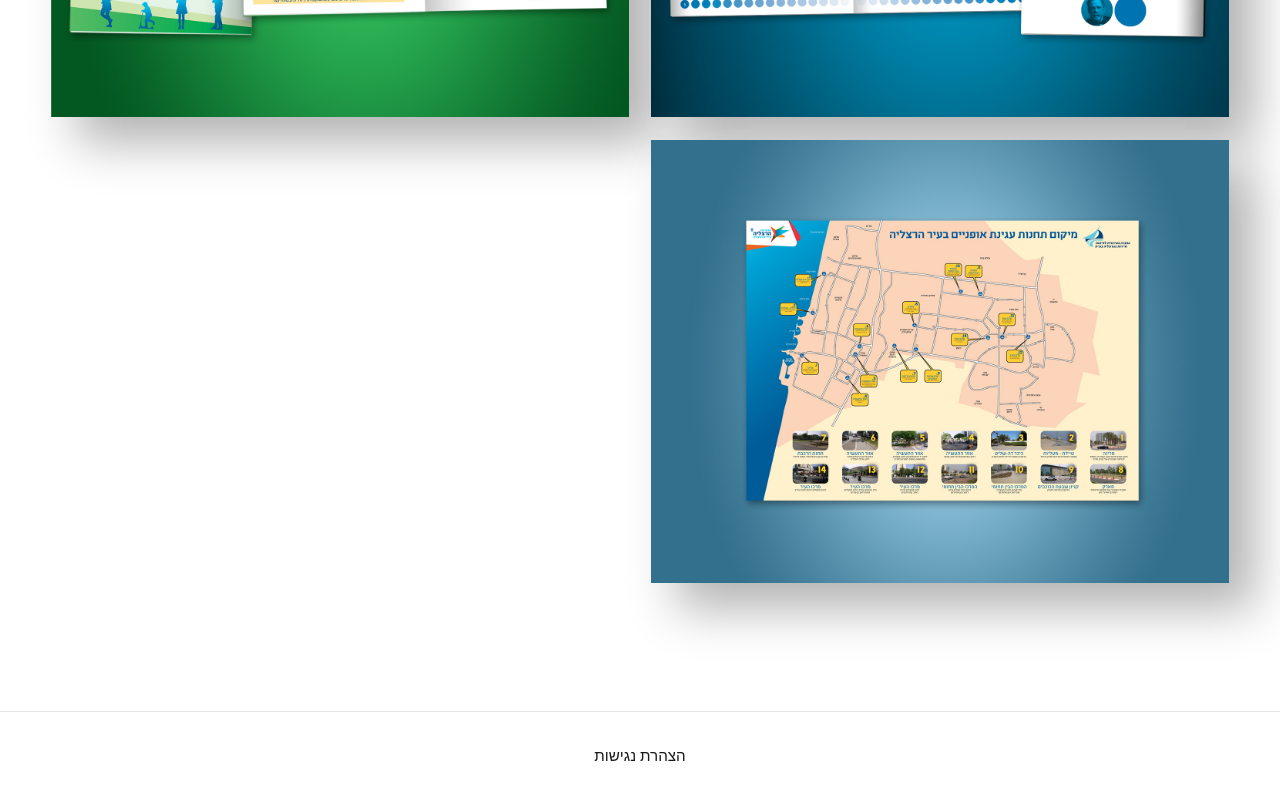
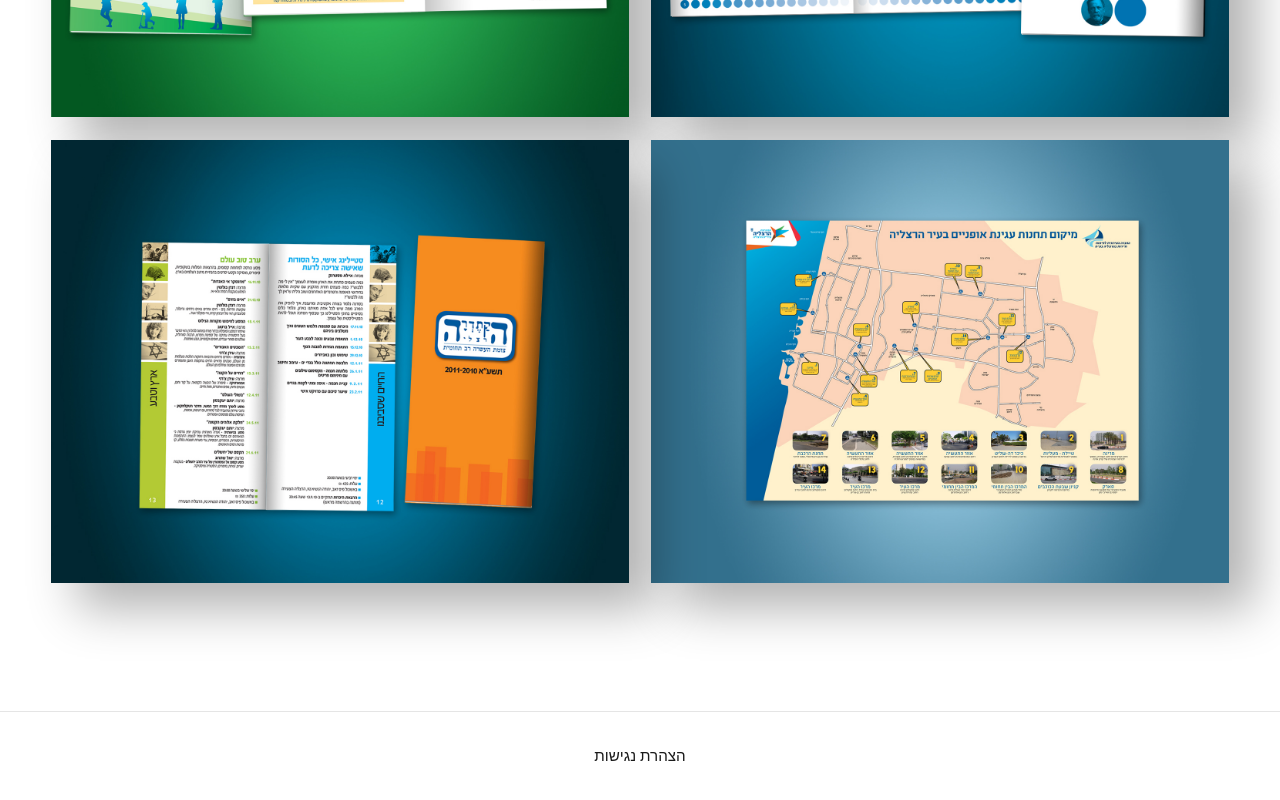
Before and after one commit to gadipol-jpg/Gadi-Politi-Site, a plain HTML site: page municipalities.html in a window 1280 px wide. Shown: the part 2979-3779 px from the top of the page. Drawn offline with nearby package versions, Linux system fonts and the light colour scheme.

Commit message:
Add 14th municipal image (Herzliya Katedra booklet)

```diff
--- a/municipalities.html
+++ b/municipalities.html
@@ -216,6 +216,7 @@
       <div class="more-item"><img loading="lazy" decoding="async" src="Muni/11_Herzliya_Science_Booklet.jpg" alt="עמוד מתוך חוברת הרצאות מרכז המדעים הרצליה: פרטי הרצאות מדע לילדים ומבוגרים, ועטיפת החוברת ״מדע בגובה העיניים״" width="1500" height="1150"></div>
       <div class="more-item"><img loading="lazy" decoding="async" src="Muni/12_Herzliya_Think_Green.jpg" alt="עטיפת חוברת ״בהרצליה חושבים ירוק״ של עיריית הרצליה, עם עמודים פנימיים המציגים גרפים וניתוח צריכת חשמל עירונית" width="1500" height="1150"></div>
       <div class="more-item"><img loading="lazy" decoding="async" src="Muni/13_Herzliya_Bike_Map_1500_1150.jpg" alt="מפת עיריית הרצליה למיקום 14 תחנות עגינת אופניים ברחבי העיר, עם תמונה ומספר לכל תחנה" width="1500" height="1150"></div>
+      <div class="more-item"><img loading="lazy" decoding="async" src="Muni/014_Herzliya_Katedra.jpg" alt="חוברת ״הקתדרה — צומת העשרה רב תחומית״ של הרצליה לשנת תשע״א 2010-2011: עטיפה כתומה וכפולת עמודים פנימית עם לוח הרצאות" width="1500" height="1150"></div>
     </div>
   <div class="arrow-panel bottom">
     <a class="arrow-btn" href="graphic-design.html" aria-label="לקטגוריה הקודמת: עיצוב גרפי"><svg viewBox="0 0 24 24" width="20" height="20" fill="none" stroke="currentColor" stroke-width="3.5" stroke-linecap="round" stroke-linejoin="round"><polyline points="10 6 16 12 10 18"/><line x1="12" y1="12" x2="5" y2="12"/></svg></a>
```
Also changed, not shown: Muni/014_Herzliya_Katedra.jpg (added), Muni/01_Muni_Herzliya_Mosquito.jpg.
